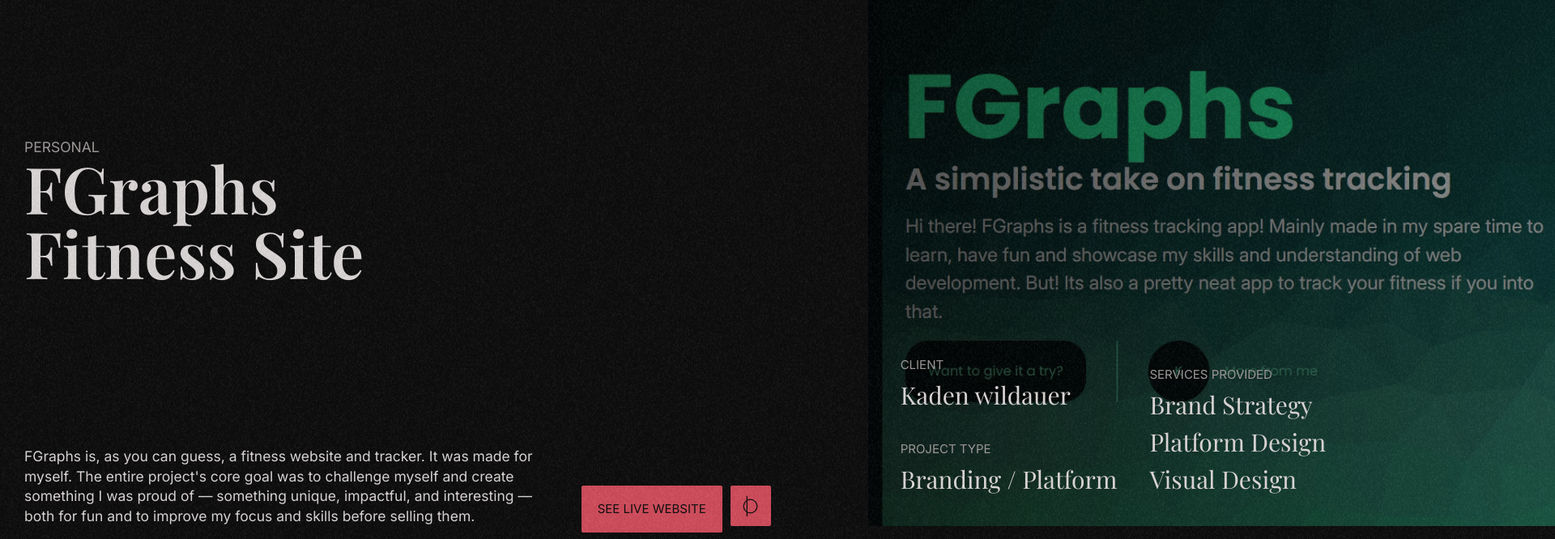
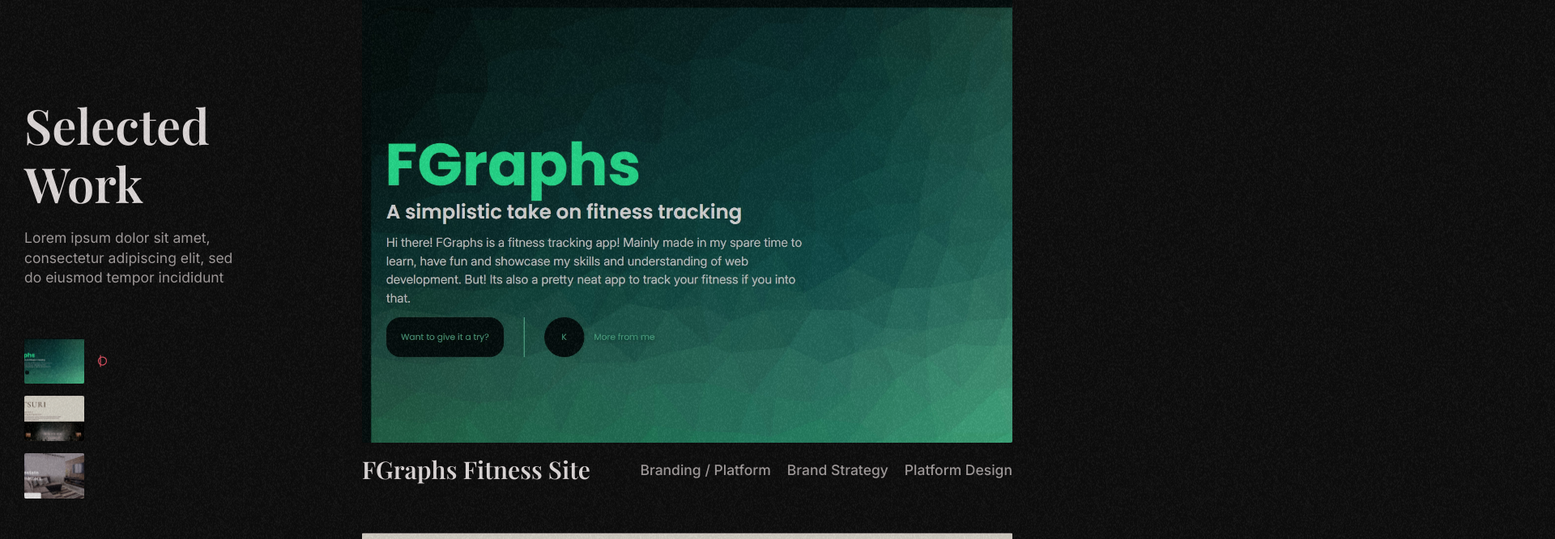
Before and after one commit to TheHeartstriker/Portfolio, a Next.js app in the folder Portfolio/: page /portfolio in a window 1280 px wide. Shown: the part 890-1556 px from the top of the page at 81% size, 1920 px wide, since content can reach past the window. Built offline with nearby package versions, Linux system fonts and the light colour scheme.

Commit message:
Static
New work section is done there is still testing and other worked needed though.

```diff
--- a/Portfolio/src/app/layout.js
+++ b/Portfolio/src/app/layout.js
@@ -25,7 +25,7 @@ export default function RootLayout({ children }) {
       </head>
       <body>
         <Provider>
-          <Opening />
+          {/* <Opening /> */}
           <Nav />
           <FilmGrain />
           <ScrollBlur />
--- /dev/null
+++ b/Portfolio/src/views/portfolio/newWork/text.js
@@ -0,0 +1,45 @@
+import { project1, project2, project3 } from "../work/text";
+
+export const mainLeft = {
+  heading: `Selected Work`,
+  subHeading: `Lorem ipsum dolor sit amet, consectetur adipiscing elit, sed do eiusmod tempor incididunt`,
+  image1: project1.main.image,
+  image2: project2.main.image,
+  image3: project3.main.image,
+};
+
+export const mainRight = {
+  item1: {
+    imgSrc: project1.main.image,
+    heading: project1.hero.heading,
+    details: [
+      project1.main.leftDetails[1].value,
+      project1.main.rightDetails.values[0],
+      project1.main.rightDetails.values[1],
+    ],
+  },
+  item2: {
+    imgSrc: project2.main.image,
+    heading: project2.hero.heading,
+    details: [
+      project2.main.leftDetails[1].value,
+      project2.main.rightDetails.values[0],
+      project2.main.rightDetails.values[1],
+    ],
+  },
+  item3: {
+    imgSrc: project3.main.image,
+    heading: project3.hero.heading,
+    details: [
+      project3.main.leftDetails[1].value,
+      project3.main.rightDetails.values[0],
+      project3.main.rightDetails.values[1],
+    ],
+  },
+};
+
+export const cta = {
+  mainText: `See some\nof my work`,
+  ctaText: `SEE A EXAMPLE`,
+  numberCount: `03`,
+};
--- /dev/null
+++ b/Portfolio/src/views/portfolio/newWork/work.jsx
@@ -0,0 +1,94 @@
+"use client";
+
+import styles from "./work.module.css";
+import RadahnRune from "@/../public/icons/radahnRune";
+import SectionInfo from "@/components/sectionInfo/sectionInfo";
+import { mainLeft, mainRight, cta } from "./text";
+import ActionButton from "@/components/button/actionButton";
+import { Context } from "@/components/provider/provider";
+import { useContext } from "react";
+
+const workItems = Object.values(mainRight);
+
+function NewWork() {
+  const { setTransition, setNavPage } = useContext(Context);
+  return (
+    <section className={styles["work"]}>
+      <SectionInfo infoName="MY WORK" />
+      {/*  */}
+      {/* Main preview link section */}
+      {/*  */}
+      <div className={styles["work-main"]}>
+        {/*  */}
+        {/* Main left side heading and info*/}
+        <div className={styles["work-main-info"]}>
+          {/* Heading text */}
+          <div className={styles["work-main-info-text"]}>
+            <h2>{mainLeft.heading}</h2>
+            <p>{mainLeft.subHeading}</p>
+          </div>
+          {/* Bottom indicator for what project we are on */}
+          <div className={styles["work-main-info-indi"]}>
+            {[mainLeft.image1, mainLeft.image2, mainLeft.image3].map(
+              (image, index) => (
+                <div className={styles["work-main-info-indi-item"]} key={image}>
+                  <div className={styles["work-main-info-indi-item-image"]}>
+                    <img
+                      src={image}
+                      alt={`${workItems[index].heading} preview`}
+                    />
+                  </div>
+
+                  {index === 0 && <RadahnRune />}
+                </div>
+              ),
+            )}
+          </div>
+        </div>
+        {/*  */}
+        {/* Project preveiws and links to there showcase */}
+        <div className={styles["work-main-con"]}>
+          {workItems.map((item) => (
+            <div className={styles["work-main-con-item"]} key={item.heading}>
+              {/* Image or media container and input */}
+              <div className={styles["work-main-con-item-media"]}>
+                <img src={item.imgSrc} alt={item.heading} />
+              </div>
+              {/* Bottom details */}
+              <div className={styles["work-main-con-item-details"]}>
+                <h3>{item.heading}</h3>
+                <div className={styles["work-main-con-item-details-small"]}>
+                  {item.details.map((detail) => (
+                    <h4 key={detail}>{detail}</h4>
+                  ))}
+                </div>
+              </div>
+            </div>
+          ))}
+        </div>
+      </div>
+      {/*  */}
+      {/* Rythm break for next section and cta */}
+      {/*  */}
+      <div className={styles["work-cta"]}>
+        {/*  */}
+        {/* Text and button */}
+        <div className={styles["work-cta-action"]}>
+          <h3>{cta.mainText}</h3>
+          <ActionButton
+            text={cta.ctaText}
+            type={"regular"}
+            onClick={() => {
+              (setTransition(true), setNavPage("/contact"));
+            }}
+          />
+        </div>
+        {/*  */}
+        {/* Projects amount */}
+        <h4>{cta.numberCount}</h4>
+      </div>
+    </section>
+  );
+}
+
+export default NewWork;
--- /dev/null
+++ b/Portfolio/src/views/portfolio/newWork/work.module.css
@@ -0,0 +1,218 @@
+.work {
+  display: flex;
+  flex-direction: column;
+  width: 100%;
+  gap: var(--space-32);
+  padding: var(--space-24);
+}
+/*  */
+/* Main item section column */
+/*  */
+.work-main {
+  display: flex;
+  gap: var(--space-24);
+}
+/*  */
+/* Left side details */
+/*  */
+.work-main-info {
+  position: sticky;
+  top: 0;
+  display: flex;
+  flex-direction: column;
+  height: 100vh;
+  width: calc((var(--column-width) * 4) + var(--space-24) * 3);
+  padding-right: calc(var(--column-width) + var(--space-24));
+  padding-top: var(--space-96);
+  padding-bottom: var(--space-96);
+  flex-shrink: 0;
+}
+/*  */
+/* Main heading area */
+.work-main-info-text {
+  width: 100%;
+  display: flex;
+  flex-direction: column;
+}
+.work-main-info-text h2 {
+  font-weight: var(--typo-weight-semi-bold);
+  color: var(--light-1);
+  font-size: var(--typo-size-48);
+}
+.work-main-info-text p {
+  color: var(--light-3);
+  margin-top: var(--space-16);
+  font-size: var(--typo-size-14);
+}
+/*  */
+/* Main indicator area / con*/
+.work-main-info-indi {
+  display: flex;
+  flex-direction: column;
+  gap: var(--space-12);
+  width: calc((var(--column-width) * 1));
+  margin: auto 0;
+}
+/* Main item */
+.work-main-info-indi-item {
+  display: flex;
+  position: relative;
+  height: 7vh;
+  width: 100%;
+}
+/* Main item image */
+.work-main-info-indi-item-image {
+  width: 100%;
+  height: 100%;
+  position: relative;
+  border-radius: var(--border-radius);
+  overflow: hidden;
+}
+
+.work-main-info-indi-item-image::after {
+  content: "";
+  position: absolute;
+  inset: 0;
+  background: var(--accent-1);
+  opacity: 0.08;
+  pointer-events: none;
+  mix-blend-mode: overlay;
+  z-index: 10;
+}
+
+.work-main-info-indi-item-image img {
+  position: absolute;
+  top: 0;
+  left: 0;
+  width: 100%;
+  height: 110%;
+  object-fit: cover;
+  filter: contrast(1.1) saturate(0.8) brightness(0.9);
+}
+/* Main item svg indicator */
+
+.work-main-info-indi-item svg {
+  position: absolute;
+  top: 50%;
+  right: 0;
+  transform: translateY(-50%) translateX(var(--space-24));
+  width: var(--typo-size-12);
+  height: var(--typo-size-12);
+}
+
+.work-main-info-indi-item svg path {
+  stroke: var(--accent-1);
+  stroke-width: 1.25px;
+}
+
+/*  */
+/* Right side con */
+/*  */
+.work-main-con {
+  display: flex;
+  flex-direction: column;
+  gap: var(--space-48);
+  width: calc((var(--column-width) * 8) + var(--space-24) * 7);
+}
+/*  */
+/* Right side item */
+.work-main-con-item {
+  display: flex;
+  flex-direction: column;
+  gap: var(--space-12);
+  height: 75vh;
+}
+/* Top side image / media */
+.work-main-con-item-media {
+  width: 100%;
+  height: 100%;
+  position: relative;
+  border-radius: var(--border-radius);
+  overflow: hidden;
+}
+
+.work-main-con-item-media::after {
+  content: "";
+  position: absolute;
+  inset: 0;
+  background: var(--accent-1);
+  opacity: 0.08;
+  pointer-events: none;
+  mix-blend-mode: overlay;
+  z-index: 10;
+}
+
+.work-main-con-item-media img {
+  position: absolute;
+  top: 0;
+  left: 0;
+  width: 100%;
+  height: 110%;
+  object-fit: cover;
+  object-position: left center;
+  filter: contrast(1.1) saturate(0.8) brightness(0.9);
+}
+/* Bottom text and details */
+.work-main-con-item-details {
+  display: flex;
+  justify-content: space-between;
+}
+/* Text */
+.work-main-con-item-details h3 {
+  font-size: var(--typo-size-24);
+  color: var(--light-1);
+  font-weight: var(--typo-weight-semi-bold);
+}
+
+.work-main-con-item-details-small {
+  display: flex;
+  gap: var(--space-16);
+  margin: auto 0;
+}
+
+.work-main-con-item-details-small h4 {
+  font-family: var(--font-body);
+  font-size: var(--typo-size-14);
+  font-weight: var(--typo-weight-medium);
+  color: var(--light-3);
+}
+
+/*  */
+/* Bottom rythm break and CTA */
+/*  */
+.work-cta {
+  display: flex;
+  padding: var(--space-24) 0;
+  padding-bottom: 0;
+  padding-left: calc((var(--column-width) * 4) + var(--space-24) * 4);
+  border-top: 1px solid var(--dark-3);
+  align-items: end;
+  justify-content: space-between;
+  margin-top: var(--space-16);
+}
+/*  */
+/* Main action area */
+.work-cta-action {
+  display: flex;
+  flex-direction: column;
+  gap: var(--space-24);
+  width: calc(var(--column-width) * 3 + var(--space-24) * 2);
+}
+.work-cta-action h3 {
+  font-family: var(--font-body);
+  font-size: var(--typo-size-48);
+  line-height: 1;
+  letter-spacing: -1px;
+  white-space: pre-line;
+  color: var(--light-1);
+  font-weight: var(--typo-weight-semi-bold);
+}
+/*  */
+/* Far right content amount */
+.work-cta h4 {
+  font-family: var(--font-body);
+  font-size: var(--typo-size-96);
+  color: var(--light-1);
+  line-height: 1;
+  font-weight: var(--typo-weight-semi-bold);
+}
--- a/Portfolio/src/views/portfolio/portfolio.jsx
+++ b/Portfolio/src/views/portfolio/portfolio.jsx
@@ -3,11 +3,15 @@ import Work from "./work/work";
 import Process from "./process/process";
 import Journey from "./journey/journey";
 import FAQ from "./faq/faq";
+import LayoutGuide from "@/utils/alignment/align";
+import NewWork from "./newWork/work";
 function Portfolio() {
   return (
     <>
+      {/* <LayoutGuide /> */}
       <Hero />
-      <Work />
+      <NewWork />
+      {/* <Work /> */}
       <Process />
       <Journey />
       <FAQ />
--- a/Portfolio/src/views/portfolio/process/process.jsx
+++ b/Portfolio/src/views/portfolio/process/process.jsx
@@ -24,12 +24,11 @@ function Process() {
                 start="top 85%"
                 end="bottom top"
               />
-              {/* Left side text */}
-              <div className={styles["process-con-item-text"]}>
-                <p>{item.description}</p>
-                <h2>{item.title}</h2>
+              {/* Left side detail */}
+              <div className={styles["process-con-item-detail"]}>
+                <h4>{String(index + 1).padStart(2, "0")}—04</h4>
               </div>
-              {/* Right side image */}
+              {/* Middle image */}
               <div className={styles["process-con-item-image"]}>
                 <div className={styles["process-con-item-image-overlay"]}></div>
                 <img
@@ -38,6 +37,11 @@ function Process() {
                   data-process-image={index}
                   alt={item.title}
                 />
+              </div>
+              {/* Right side text */}
+              <div className={styles["process-con-item-text"]}>
+                <p>{item.description}</p>
+                <h3>{item.title}</h3>
               </div>
             </div>
             {/*  */}
```
Also changed, not shown: Portfolio/src/views/portfolio/process/process.module.css (+33 -16 lines).
